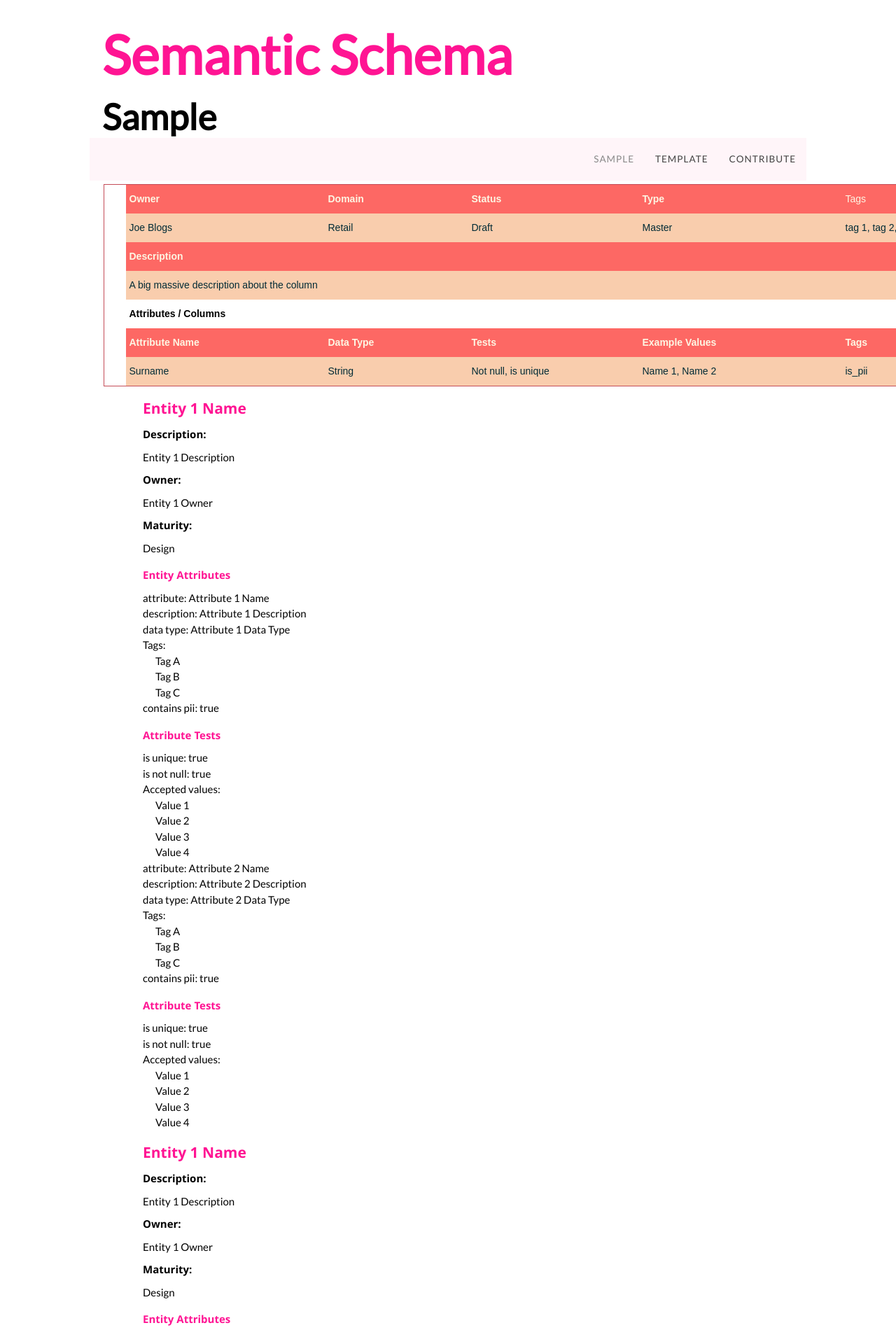
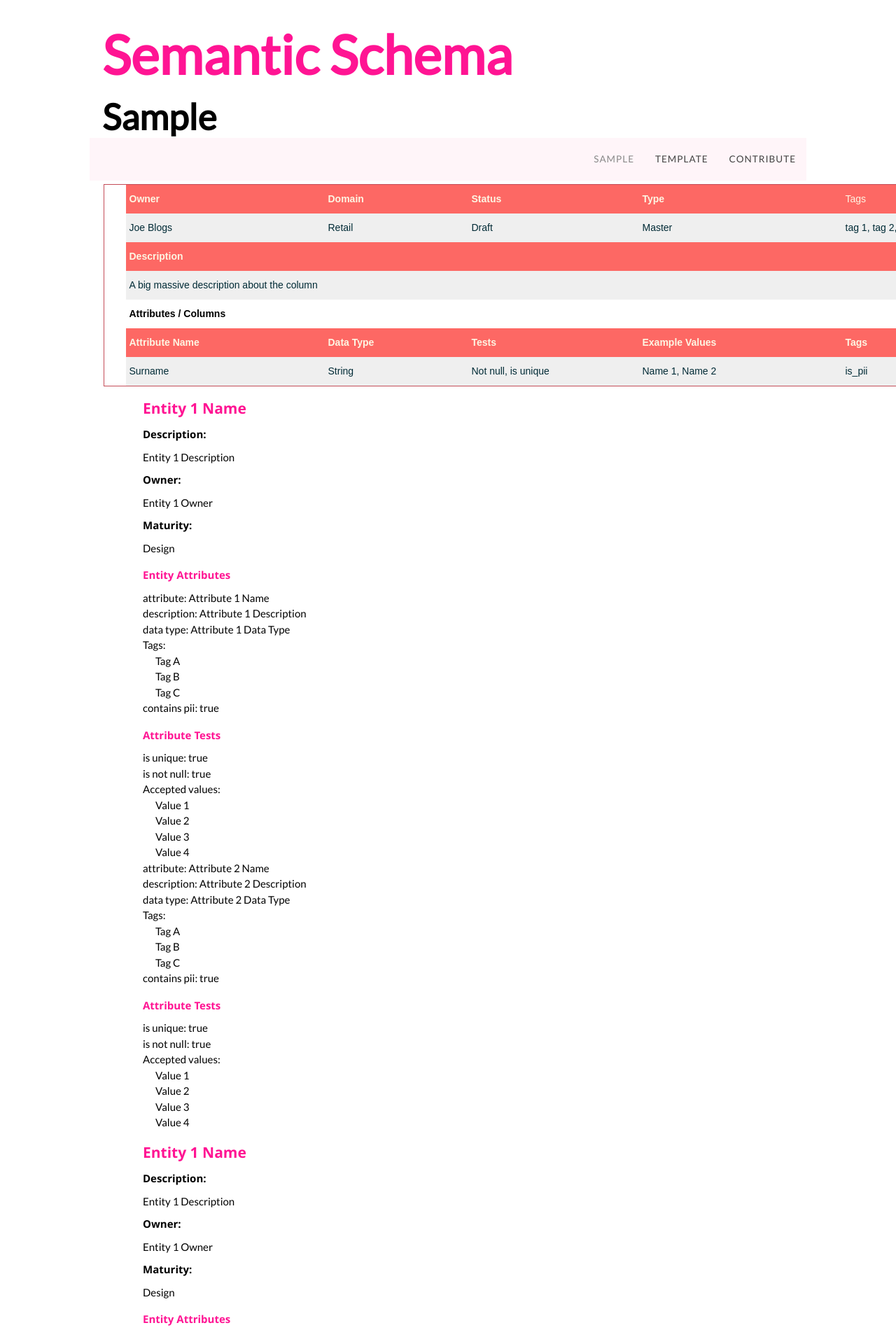
Before and after one commit to KCWADSWORTH/semantic_schema_wiki, a Jekyll site: the page built from index.html, in a window 1280 px wide. Shown: the top 1910 px of the page at 70% size. Built offline with Jekyll 4.4.1, drawn with Linux system fonts in a browser that asks for light colours.

Commit message:
Update index.html

```diff
--- a/index.html
+++ b/index.html
@@ -12,19 +12,17 @@ title: Home
   font-family:Arial, sans-serif;font-size:14px;overflow:hidden;padding:10px 5px;word-break:normal;}
 .tg th{background-color:#FE4365;border-color:#C44D58;border-style:solid;border-width:0px;color:#fdf6e3;
   font-family:Arial, sans-serif;font-size:14px;font-weight:normal;overflow:hidden;padding:10px 5px;word-break:normal;}
-.tg .tg-5ucw{background-color:#ffffff;color:#ffffff;text-align:left;vertical-align:top}
-.tg .tg-n9g5{background-color:#ffffff;border-color:inherit;color:#000000;text-align:left;vertical-align:top}
-.tg .tg-ntt9{background-color:#ffffff;border-color:#ffffff;color:#ffffff;text-align:left;vertical-align:top}
-.tg .tg-nt4i{background-color:#fd6864;border-color:inherit;color:#fdf6e3;font-weight:bold;text-align:center;vertical-align:top}
-.tg .tg-ogii{background-color:#fd6864;border-color:#fd6864;color:#fdf6e3;font-weight:bold;text-align:left;vertical-align:top}
-.tg .tg-uszq{background-color:#ffffff;border-color:inherit;color:#000000;font-weight:bold;text-align:left;vertical-align:top}
-.tg .tg-aoow{background-color:#fd6864;border-color:inherit;color:#fdf6e3;font-weight:bold;text-align:left;vertical-align:top}
-.tg .tg-jew0{background-color:#fd6864;border-color:inherit;font-weight:bold;text-align:left;vertical-align:top}
-.tg .tg-smvl{background-color:#fd6864;border-color:inherit;text-align:left;vertical-align:top}
-.tg .tg-0pky{border-color:inherit;text-align:left;vertical-align:top}
-.tg .tg-c6of{background-color:#ffffff;border-color:inherit;text-align:left;vertical-align:top}
-</style>
-<table class="tg" style="undefined;table-layout: fixed; width: 1334px">
+.tg .tg-vfn0{background-color:#efefef;border-color:#000000;text-align:left;vertical-align:top}
+.tg .tg-gvcd{background-color:#ffffff;border-color:#000000;color:#000000;text-align:left;vertical-align:top}
+.tg .tg-8eoa{background-color:#fd6864;border-color:#000000;color:#fdf6e3;font-weight:bold;text-align:center;vertical-align:top}
+.tg .tg-oevy{background-color:#ffffff;border-color:#000000;color:#000000;font-weight:bold;text-align:left;vertical-align:top}
+.tg .tg-4al4{background-color:#fd6864;border-color:#000000;color:#fdf6e3;font-weight:bold;text-align:left;vertical-align:top}
+.tg .tg-d0s8{background-color:#fd6864;border-color:#000000;font-weight:bold;text-align:left;vertical-align:top}
+.tg .tg-j503{background-color:#ffffff;border-color:#000000;color:#ffffff;text-align:left;vertical-align:top}
+.tg .tg-z0zd{background-color:#fd6864;border-color:#000000;text-align:left;vertical-align:top}
+.tg .tg-iks7{background-color:#ffffff;border-color:#000000;text-align:left;vertical-align:top}
+@media screen and (max-width: 767px) {.tg {width: auto !important;}.tg col {width: auto !important;}.tg-wrap {overflow-x: auto;-webkit-overflow-scrolling: touch;}}</style>
+<div class="tg-wrap"><table class="tg" style="undefined;table-layout: fixed; width: 1334px">
 <colgroup>
 <col style="width: 31px">
 <col style="width: 284px">
@@ -35,63 +33,63 @@ title: Home
 </colgroup>
 <thead>
   <tr>
-    <th class="tg-5ucw"></th>
-    <th class="tg-jew0">Owner</th>
-    <th class="tg-jew0">Domain</th>
-    <th class="tg-jew0">Status</th>
-    <th class="tg-jew0">Type</th>
-    <th class="tg-smvl">Tags</th>
+    <th class="tg-j503"></th>
+    <th class="tg-d0s8">Owner</th>
+    <th class="tg-d0s8">Domain</th>
+    <th class="tg-d0s8">Status</th>
+    <th class="tg-d0s8">Type</th>
+    <th class="tg-z0zd">Tags</th>
   </tr>
 </thead>
 <tbody>
   <tr>
-    <td class="tg-5ucw"></td>
-    <td class="tg-0pky">Joe Blogs</td>
-    <td class="tg-0pky">Retail</td>
-    <td class="tg-0pky">Draft</td>
-    <td class="tg-0pky">Master</td>
-    <td class="tg-0pky">tag 1, tag 2, tag 3</td>
+    <td class="tg-j503"></td>
+    <td class="tg-vfn0">Joe Blogs</td>
+    <td class="tg-vfn0">Retail</td>
+    <td class="tg-vfn0">Draft</td>
+    <td class="tg-vfn0">Master</td>
+    <td class="tg-vfn0">tag 1, tag 2, tag 3</td>
   </tr>
   <tr>
-    <td class="tg-5ucw"></td>
-    <td class="tg-ogii">Description</td>
-    <td class="tg-smvl"></td>
-    <td class="tg-nt4i"></td>
-    <td class="tg-smvl"></td>
-    <td class="tg-smvl"></td>
+    <td class="tg-j503"></td>
+    <td class="tg-4al4">Description</td>
+    <td class="tg-z0zd"></td>
+    <td class="tg-8eoa"></td>
+    <td class="tg-z0zd"></td>
+    <td class="tg-z0zd"></td>
   </tr>
   <tr>
-    <td class="tg-ntt9"></td>
-    <td class="tg-0pky" colspan="2">A big massive description about the column</td>
-    <td class="tg-0pky" colspan="2"></td>
-    <td class="tg-0pky"></td>
+    <td class="tg-j503"></td>
+    <td class="tg-vfn0" colspan="2">A big massive description about the column</td>
+    <td class="tg-vfn0" colspan="2"></td>
+    <td class="tg-vfn0"></td>
   </tr>
   <tr>
-    <td class="tg-5ucw"></td>
-    <td class="tg-uszq">Attributes / Columns</td>
-    <td class="tg-n9g5"></td>
-    <td class="tg-n9g5"></td>
-    <td class="tg-n9g5"></td>
-    <td class="tg-c6of"></td>
+    <td class="tg-j503"></td>
+    <td class="tg-oevy">Attributes / Columns</td>
+    <td class="tg-gvcd"></td>
+    <td class="tg-gvcd"></td>
+    <td class="tg-gvcd"></td>
+    <td class="tg-iks7"></td>
   </tr>
   <tr>
-    <td class="tg-5ucw"></td>
-    <td class="tg-aoow">Attribute Name</td>
-    <td class="tg-aoow">Data Type</td>
-    <td class="tg-aoow">Tests</td>
-    <td class="tg-aoow"><span style="font-weight:700;font-style:normal">Example Values</span></td>
-    <td class="tg-aoow">Tags</td>
+    <td class="tg-j503"></td>
+    <td class="tg-4al4">Attribute Name</td>
+    <td class="tg-4al4">Data Type</td>
+    <td class="tg-4al4">Tests</td>
+    <td class="tg-4al4"><span style="font-weight:700;font-style:normal">Example Values</span></td>
+    <td class="tg-4al4">Tags</td>
   </tr>
   <tr>
-    <td class="tg-5ucw"></td>
-    <td class="tg-0pky">Surname</td>
-    <td class="tg-0pky">String</td>
-    <td class="tg-0pky"><span style="font-weight:400;font-style:normal">Not null, is unique</span></td>
-    <td class="tg-0pky">Name 1, Name 2</td>
-    <td class="tg-0pky">is_pii</td>
+    <td class="tg-j503"></td>
+    <td class="tg-vfn0">Surname</td>
+    <td class="tg-vfn0">String</td>
+    <td class="tg-vfn0"><span style="font-weight:400;font-style:normal">Not null, is unique</span></td>
+    <td class="tg-vfn0">Name 1, Name 2</td>
+    <td class="tg-vfn0">is_pii</td>
   </tr>
 </tbody>
-</table>
+</table></div>
 
 
 
```
